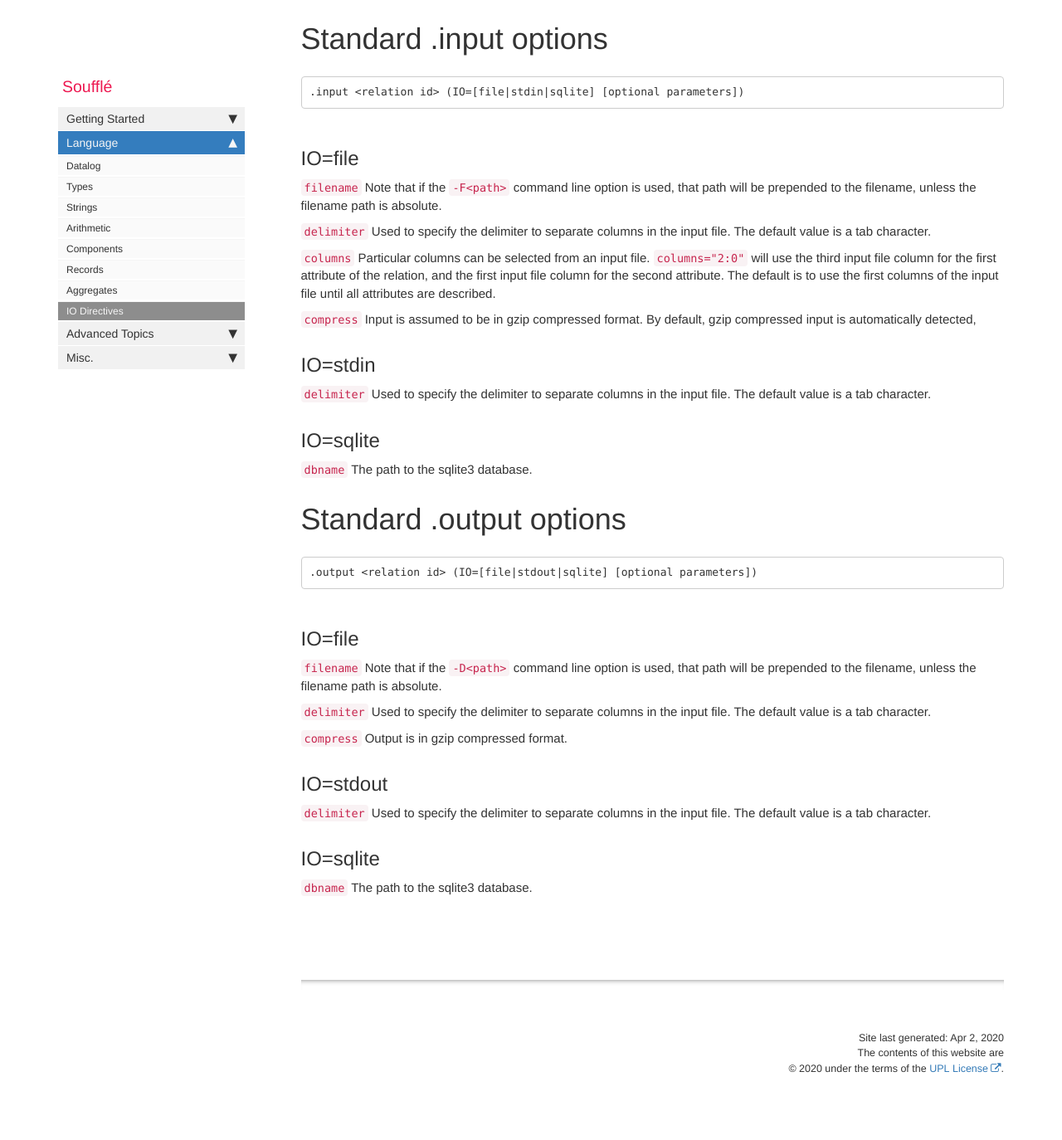
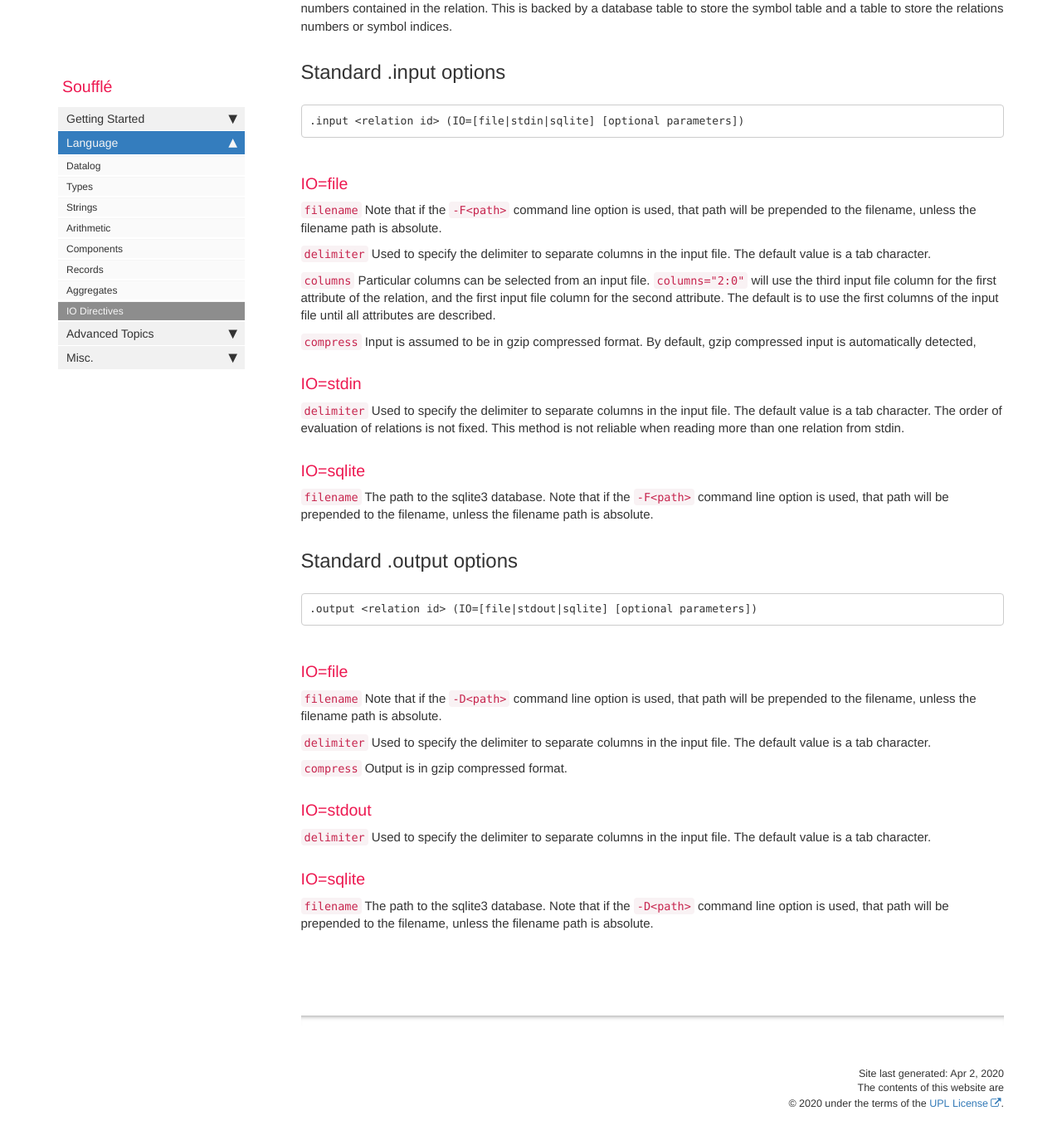
Before and after one commit to souffle-lang/souffle-lang.github.io, a Jekyll site: the page built from pages/docs/io.md, in a window 1280 px wide and 1400 px high, scrolled down 2035 px. Shown: the top 1374 px of the window at 83% size. Built offline with Jekyll 4.4.1, drawn with Linux system fonts in a browser that asks for light colours; comment, search, counter and statistics services are not loaded; some of the changed text lies outside the part shown.

Commit message:
Update filename description for sqlite

````diff
--- a/pages/docs/io.md
+++ b/pages/docs/io.md
@@ -71,13 +71,13 @@ The data will be stored with a view that shows the symbols and numbers contained
 This is backed by a database table to store the symbol table and a table to store the relations numbers or symbol indices.
 
 
-# Standard .input options
+## Standard .input options
 
 ```
 .input <relation id> (IO=[file|stdin|sqlite] [optional parameters])
 ```
 
-## IO=file
+### IO=file
 
 `filename`
 Note that if the `-F<path>` command line option is used, that path will be prepended to the filename, unless the filename path is absolute.
@@ -91,21 +91,21 @@ Particular columns can be selected from an input file. `columns="2:0"` will use
 `compress`
 Input is assumed to be in gzip compressed format. By default, gzip compressed input is automatically detected,
 
-## IO=stdin
+### IO=stdin
 `delimiter`
-Used to specify the delimiter to separate columns in the input file. The default value is a tab character.
+Used to specify the delimiter to separate columns in the input file. The default value is a tab character. The order of evaluation of relations is not fixed. This method is not reliable when reading more than one relation from stdin.
 
-## IO=sqlite
-`dbname`
-The path to the sqlite3 database.
+### IO=sqlite
+`filename`
+The path to the sqlite3 database. Note that if the `-F<path>` command line option is used, that path will be prepended to the filename, unless the filename path is absolute.
 
-# Standard .output options
+## Standard .output options
 
 ```
 .output <relation id> (IO=[file|stdout|sqlite] [optional parameters])
 ```
 
-## IO=file
+### IO=file
 `filename`
 Note that if the `-D<path>` command line option is used, that path will be prepended to the filename, unless the filename path is absolute.
 
@@ -116,10 +116,10 @@ Used to specify the delimiter to separate columns in the input file. The default
 Output is in gzip compressed format.
 
 
-## IO=stdout
+### IO=stdout
 `delimiter`
 Used to specify the delimiter to separate columns in the input file. The default value is a tab character.
 
-## IO=sqlite
-`dbname`
-The path to the sqlite3 database.
+### IO=sqlite
+`filename`
+The path to the sqlite3 database. Note that if the `-D<path>` command line option is used, that path will be prepended to the filename, unless the filename path is absolute.
````
